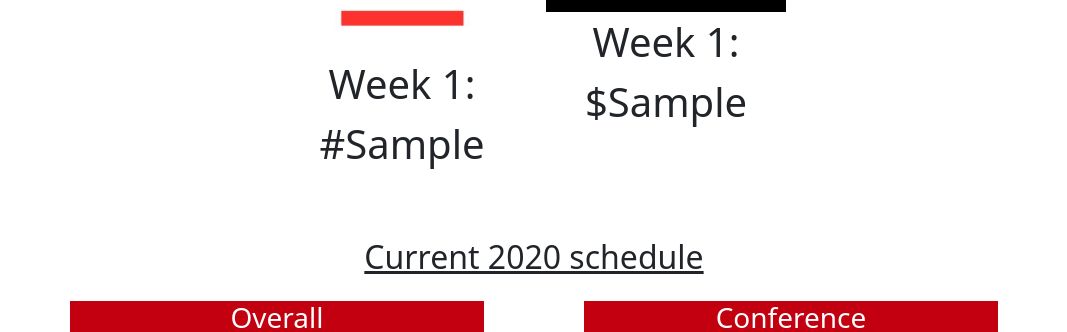
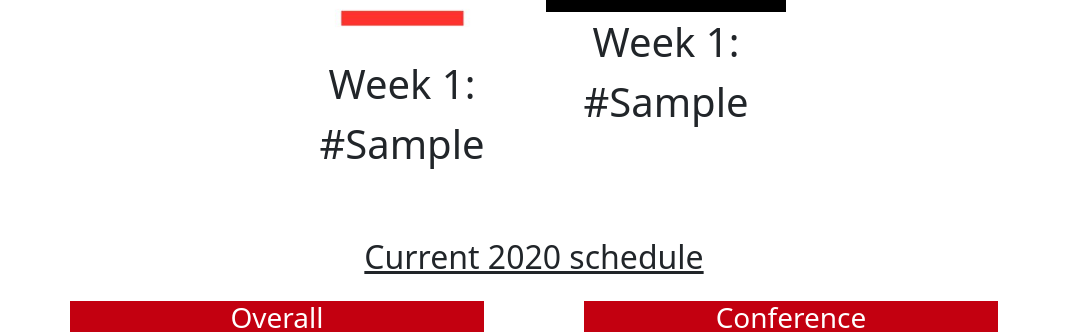
Before and after one commit to kpavia/uteshub, a Django app: template src/football/templates/football/index.html in a window 1280 px wide. Shown: the part 593-925 px from the top of the page, without its empty margins (106-1173 px from the left). Run offline with Django 5.2, Linux system fonts and the light colour scheme; tables that the repository leaves empty hold one stand-in row (values such as "Sample post"); the template is opened without the code that fills it: values that come from a table or form of the project are taken from there, most other values are stand-ins (such as "Sample title", 1, 10 or a date in 2020); data that the repository does not hold is empty; some web fonts are replaced.

Commit message:
fix typo

```diff
--- a/src/football/templates/football/index.html
+++ b/src/football/templates/football/index.html
@@ -12,7 +12,7 @@
                 <div class="col mt-2" id="cfp-rank">
                     <img src="{% static 'football/images/cfp_logo.jpg' %}" id="cfp_logo" class="img-fluid"/>
                     {% if cfp_rank %}
-                        <p class="fs-1">Week {{ cfp_rank.week }}: ${{ cfp_rank.rank }}</p>
+                        <p class="fs-1">Week {{ cfp_rank.week }}: #{{ cfp_rank.rank }}</p>
                     {% else %}
                         <p class="fs-1"> NR </p>
                     {% endif %}
```
